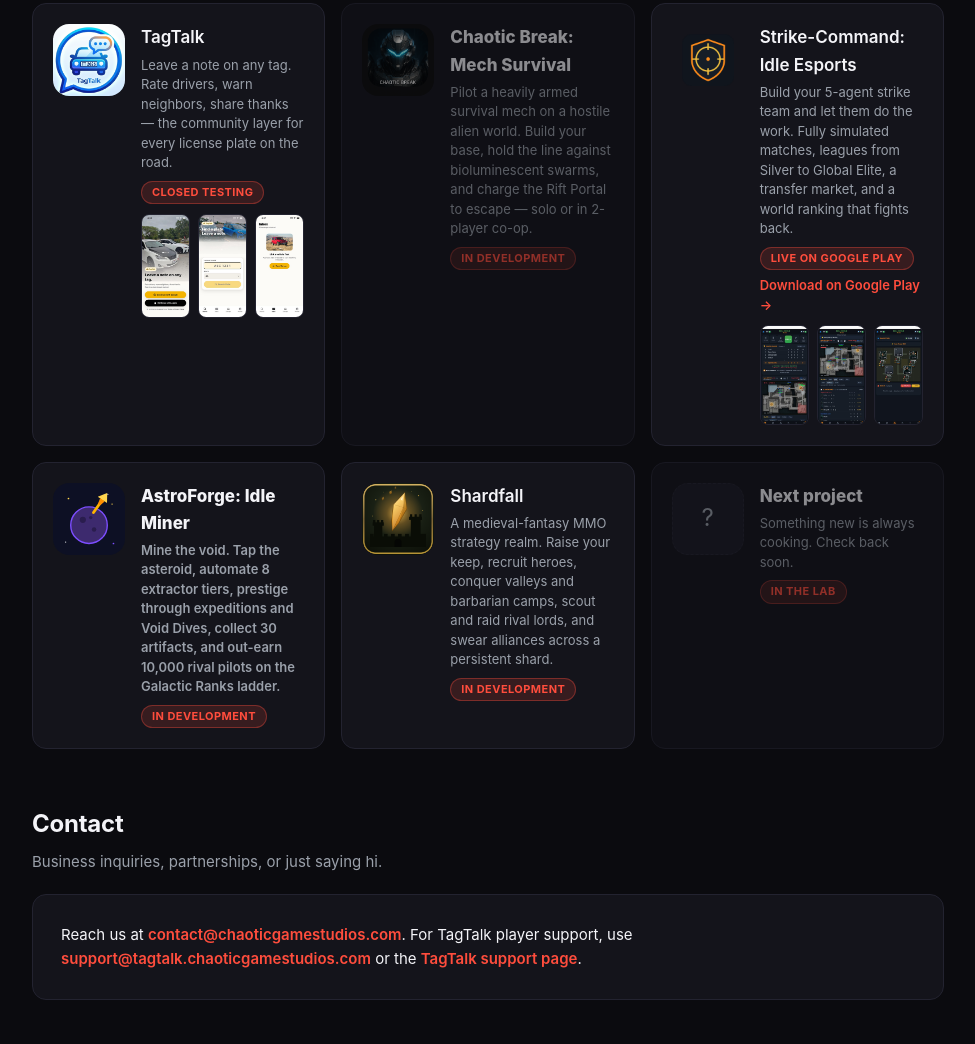
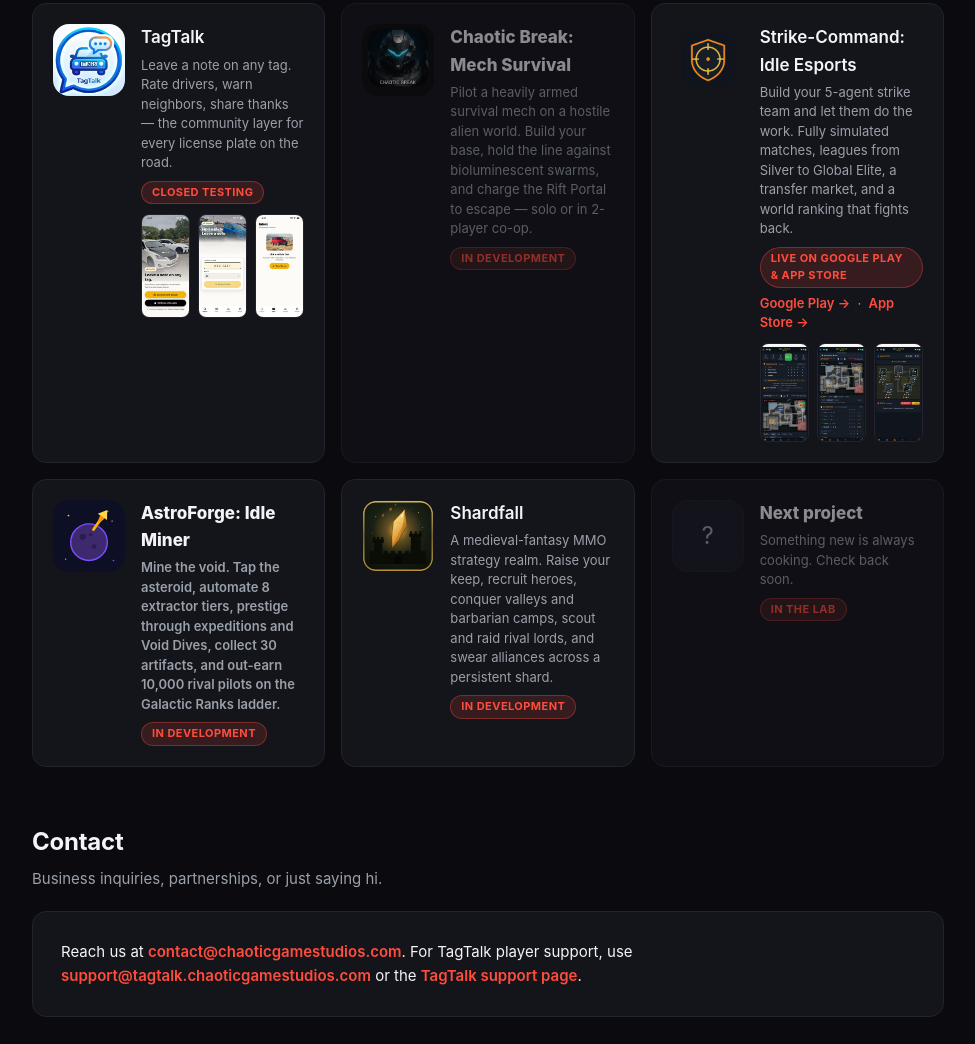
Before and after one commit to strclychaos1/studio-website, a plain HTML site: page index.html in a window 1280 px wide. Shown: the part 979-2023 px from the top of the page, without its empty margins (152-1127 px from the left). Drawn offline with Linux system fonts and the light colour scheme.

Commit message:
SC card: live on both stores

```diff
--- a/index.html
+++ b/index.html
@@ -281,9 +281,11 @@
               matches, leagues from Silver to Global Elite, a transfer market, and a world
               ranking that fights back.
             </div>
-            <span class="gc-badge">Live on Google Play</span>
+            <span class="gc-badge">Live on Google Play &amp; App Store</span>
             <div class="gc-desc" style="margin-top:6px">
-              <a href="https://play.google.com/store/apps/details?id=com.chaoticgamestudios.strikecommand" target="_blank" rel="noopener">Download on Google Play →</a>
+              <a href="https://play.google.com/store/apps/details?id=com.chaoticgamestudios.strikecommand" target="_blank" rel="noopener">Google Play →</a>
+              &nbsp;·&nbsp;
+              <a href="https://apps.apple.com/app/id6794875717" target="_blank" rel="noopener">App Store →</a>
             </div>
             <div class="gc-shots">
               <a href="assets/sc-shot-home.jpg" target="_blank" rel="noopener"><img src="assets/sc-shot-home-thumb.jpg" alt="Strike-Command home screen with live match" loading="lazy" /></a>
```
